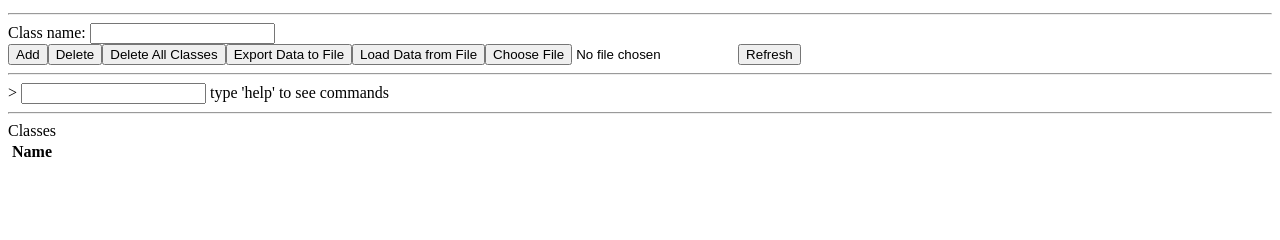
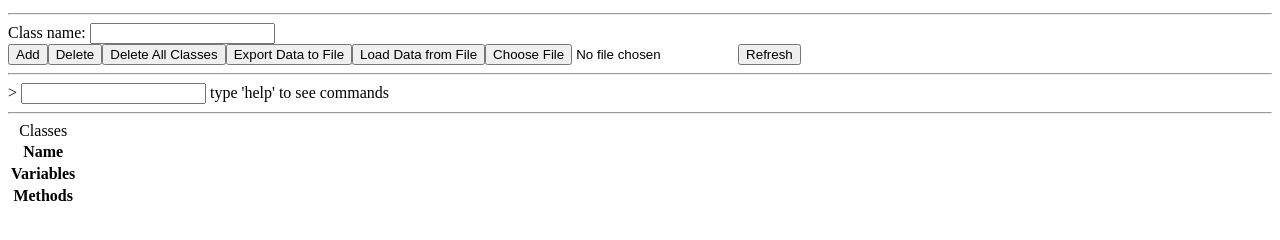
Before and after one commit to mucsci-students/2020sp-420-WebWizards, a plain HTML site: page index.html in a window 1280 px wide. Shown: the part 104-344 px from the top of the page. Drawn offline with Linux system fonts and the light colour scheme.

Commit message:
add variable/method headings to table

```diff
--- a/index.html
+++ b/index.html
@@ -64,6 +64,16 @@
             <tr>
                 <th>Name</th>
             </tr>
+            <tr>
+                <th>
+                    Variables
+                </th>
+            </tr>
+            <tr>
+                <th>
+                    Methods
+                </th>
+            </tr>
         </thead>
         <tbody></tbody>
     </table>
```
